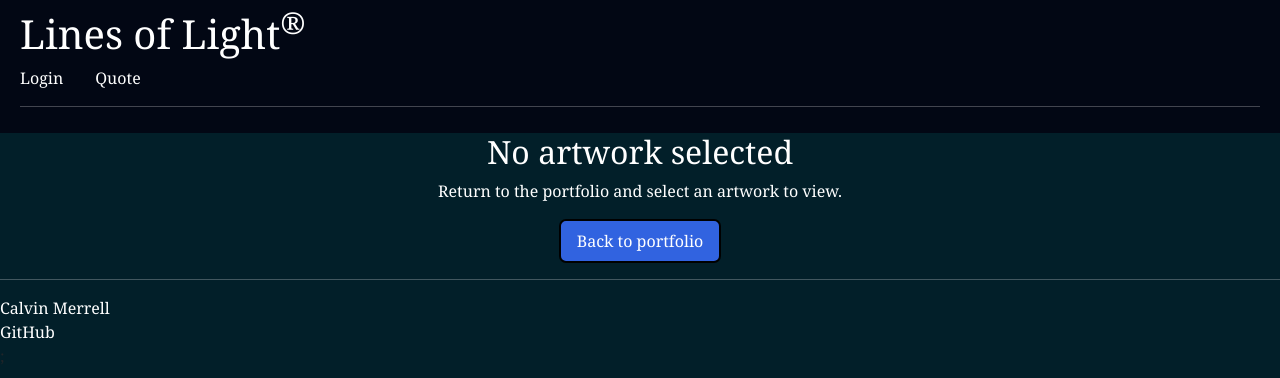
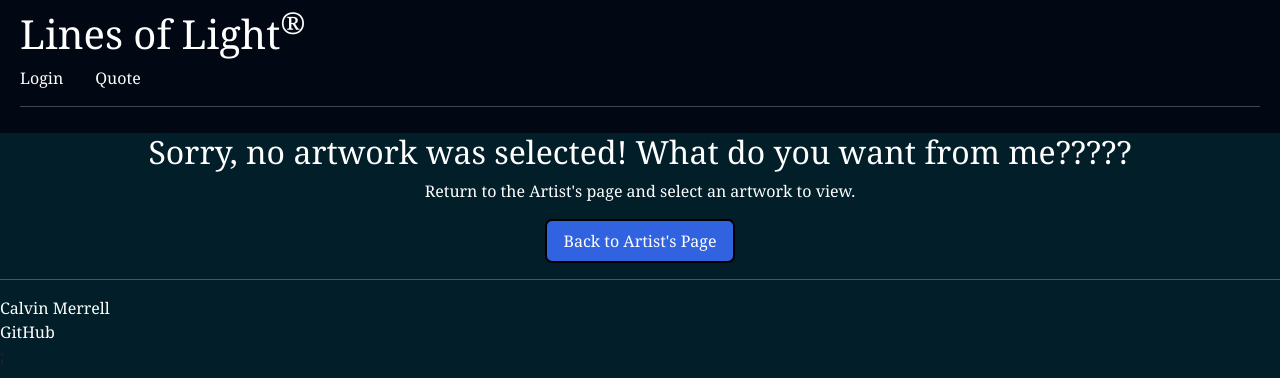
Before and after one commit to Nivlac17/startup, a React (Vite) app: page /watch in a window 1280 px wide. Shown: the top 378 px of the page. Built offline with nearby package versions, Linux system fonts and the light colour scheme.

Commit message:
cleaned up code and making the front end pretty

```diff
--- a/src/draw/draw.jsx
+++ b/src/draw/draw.jsx
@@ -9,7 +9,7 @@ export function Draw() {
   const isDrawing = useRef(false);
   const location = useLocation();
   const artTitle = location.state?.artTitle || "Untitled";
-  const userName = location.state?.userName || localStorage.getItem("userName") || "Unknown";
+  const userName = localStorage.getItem("userName") || "Unknown";
   const CELLS = 4560;
 
   const [selectedColor, setSelectedColor] = useState("black");
--- a/src/draw/watch.jsx
+++ b/src/draw/watch.jsx
@@ -75,11 +75,9 @@ export function Watch() {
 
   const sendMessage = () => {
     const text = inputMessage.trim();
-
     if (!text) {
       return;
     }
-
     setMessages((previousMessages) => [
       ...previousMessages,
       {
@@ -95,14 +93,14 @@ export function Watch() {
   if (!title && !artCsv) {
     return (
       <main className="watch-error">
-        <h2>No artwork selected</h2>
+        <h2>Sorry, no artwork was selected! What do you want from me?????</h2>
 
         <p>
-          Return to the portfolio and select an artwork to view.
+          Return to the Artist's page and select an artwork to view.
         </p>
 
-        <button type="button" onClick={() => navigate("/")}>
-          Back to portfolio
+        <button type="button" onClick={() => navigate("/navigation")}>
+          Back to Artist's Page
         </button>
       </main>
     );
--- a/src/navigation/navigation.css
+++ b/src/navigation/navigation.css
@@ -92,14 +92,14 @@ button:hover {
 }
 
 .user-art-group {
-  border: 2px solid #333;
+  border: 2px solid #000000;
   border-radius: 10px;
   padding: 16px;
   margin-bottom: 16px;
 }
 
-.user-art-group h3 {
+/* .user-art-group h3 {
   margin-top: 0;
   padding-bottom: 8px;
   border-bottom: 1px solid #ccc;
-}
+} */
--- a/src/navigation/navigation.jsx
+++ b/src/navigation/navigation.jsx
@@ -24,7 +24,7 @@ export function Navigation() {
     const title = newArtName.trim();
 
     if (!title) {
-      setError("Enter a title for your artwork.");
+      setError("Every great piece of art deserves a name, enter a title for your artwork.");
       return;
     }
 
@@ -57,7 +57,7 @@ export function Navigation() {
         setPortfolio(Array.isArray(data) ? data : []);
       } catch (err) {
         console.error("Error loading portfolio:", err);
-        setError(err.message || "Could not load the portfolio.");
+        setError(err.message || "No Art For YOU! sorry.");
       } finally {
         setLoading(false);
       }
@@ -85,12 +85,12 @@ export function Navigation() {
     <main className="navigation-page">
       <h2>Select an art piece or draw new art!</h2>
 
-      {loading && <p>Loading artwork...</p>}
+      {loading && <p>Loading artwork... "I'm quite ready for another adventure!"</p>}
 
       {error && <p className="navigation-error">{error}</p>}
 
       {!loading && !error && portfolio.length === 0 && (
-        <p>No artwork has been saved yet.</p>
+        <p>Congrats! You are the first artist on this server!</p>
       )}
 
       <div className="art-card">
```
Also changed, not shown: 1 other file (tests, documents, lock files or other folders).
